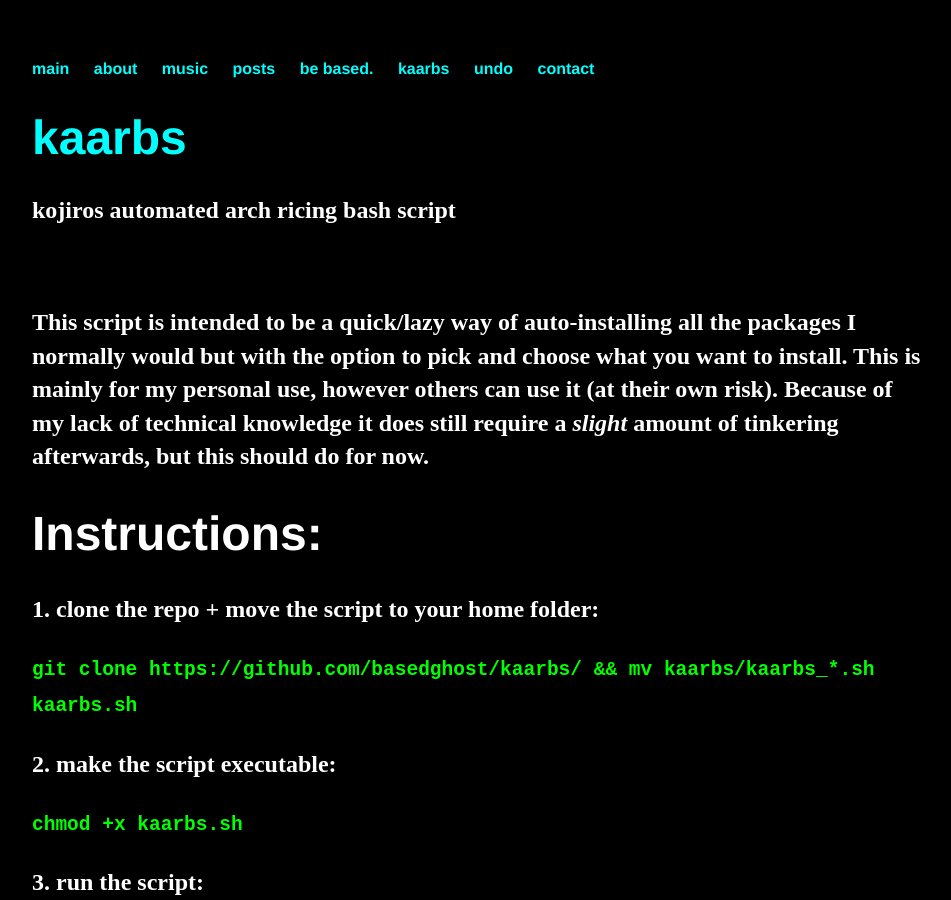
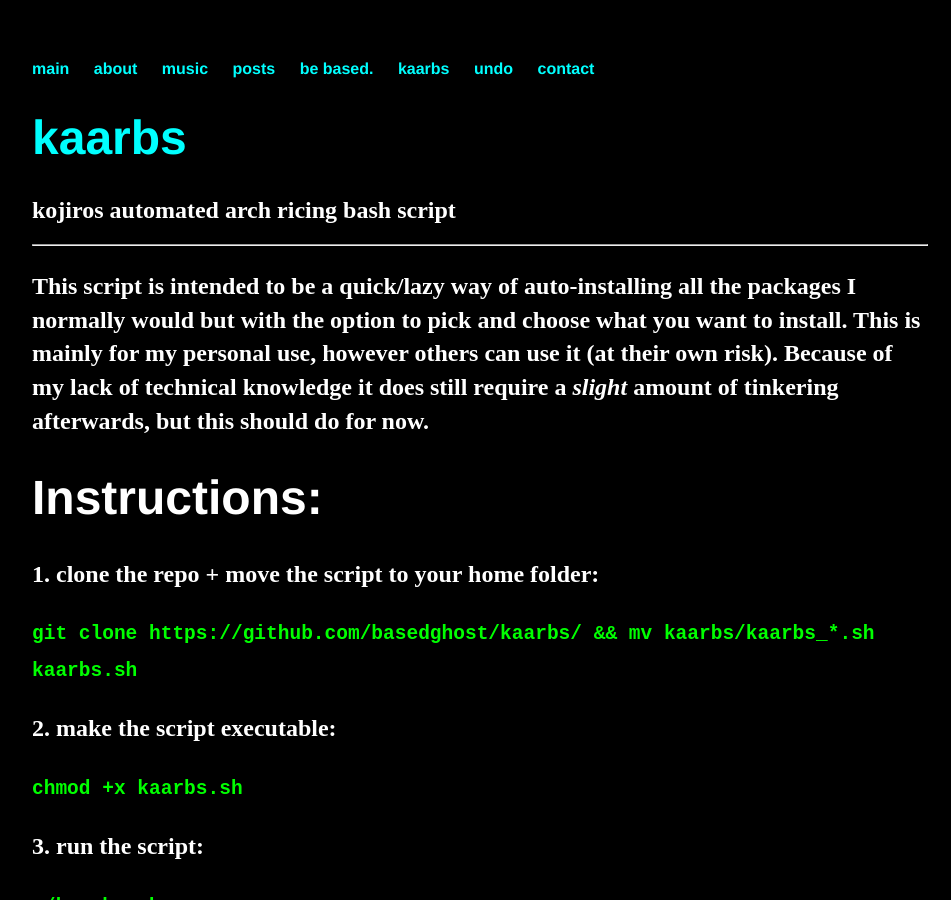
Before and after one commit to whiteVHS/whiteVHS.github.io, a Jekyll site: the page built from kaarbs/index.html, in a window 1280 px wide and 900 px high. Shown: the whole window, without its empty margins (160-1111 px from the left). Built offline with Jekyll 4.4.1, drawn with Linux system fonts in a browser that asks for light colours.

Commit message:
Update index.html

```diff
--- a/kaarbs/index.html
+++ b/kaarbs/index.html
@@ -5,7 +5,7 @@
 <div class="blurb">
   <h1><strong><a href="https://github.com/basedghost/kaarbs" target="_blank" rel="noopener noreferrer">kaarbs</strong></a></h1>
   <h2><b>kojiros automated arch ricing bash script<b></h2>
-  <p style="color:black">you just lost the game</p>
+  <hr>
   <p style="color:white">This script is intended to be a quick/lazy way of auto-installing all the packages I normally would but with the option to pick and choose what you want to install. This is mainly for my personal use, however others can use it (at their own risk). Because of my lack of technical knowledge it does still require a <em>slight</em> amount of tinkering afterwards, but this should do for now.</p>
   <h1>Instructions:</h1>
     <p style="color:white">1. clone the repo + move the script to your home folder:</p>
```
